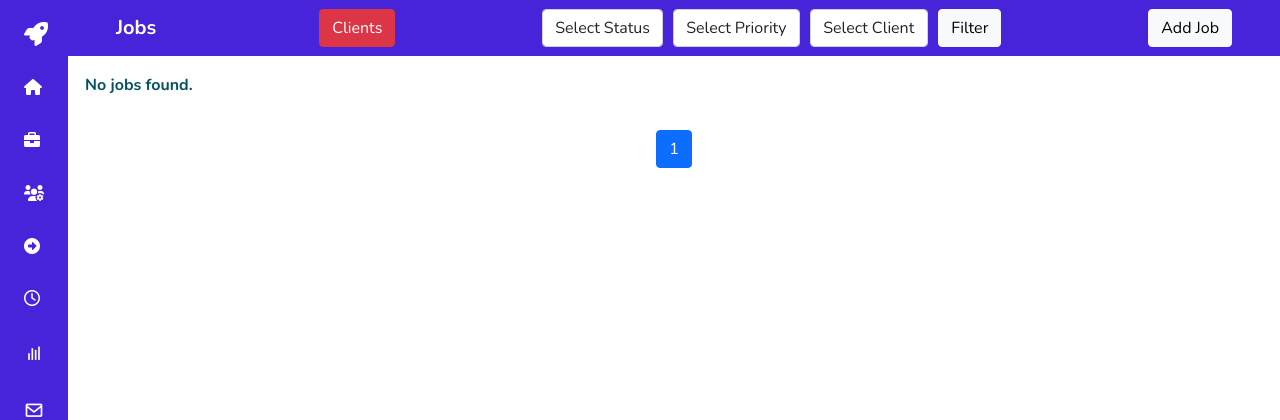
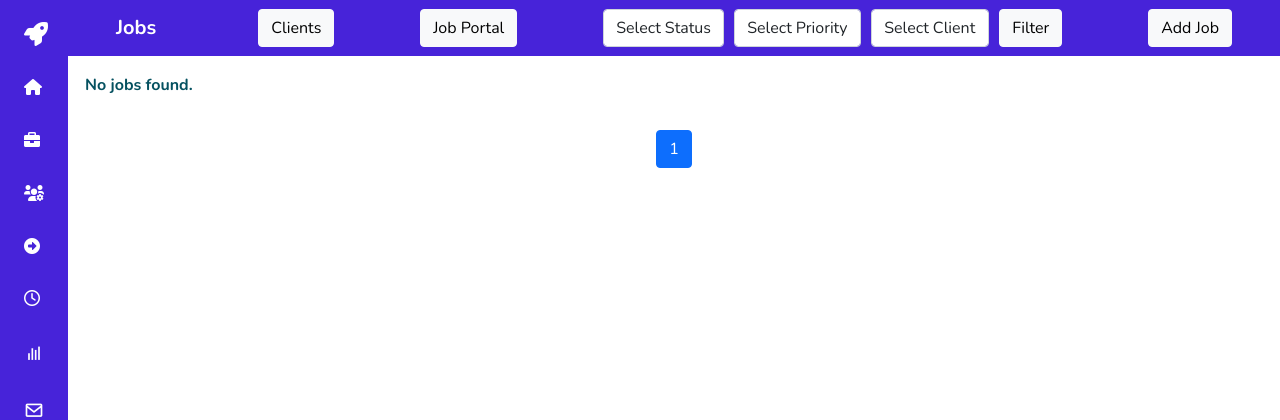
Before and after one commit to dakuranga/jobber, a Django app: page /jobs/ in a window 1280 px wide. Shown: the top 420 px of the page. Run offline with Django 4.2, Linux system fonts and the light colour scheme; the visitor is signed in with stand-in values (Sample User, id 1); data that the repository does not hold is empty; some libraries are stand-ins or nearby versions.

Commit message:
job portal

```diff
--- a/jobs/templates/jobs.html
+++ b/jobs/templates/jobs.html
@@ -8,7 +8,9 @@
     <div class="container">
       <!-- Custom CSS class for styling -->
       <a class="navbar-brand custom-title" style="color: #ffffff; font-weight: bold;">Jobs</a>
-      <a href="{% url 'clients' %}" class="btn btn-danger font-weight-bold">Clients</a>
+      <a href="{% url 'clients' %}" class="btn btn-light font-weight-bold">Clients</a>
+      <a href="{% url 'job_listing' %}" class="btn btn-light font-weight-bold" target="_blank">Job Portal</a>
+
 
 
       <!-- Search Form in the Navbar -->
```
Also changed, not shown: jobs/templates/view_job.html (+4 -3 lines).
